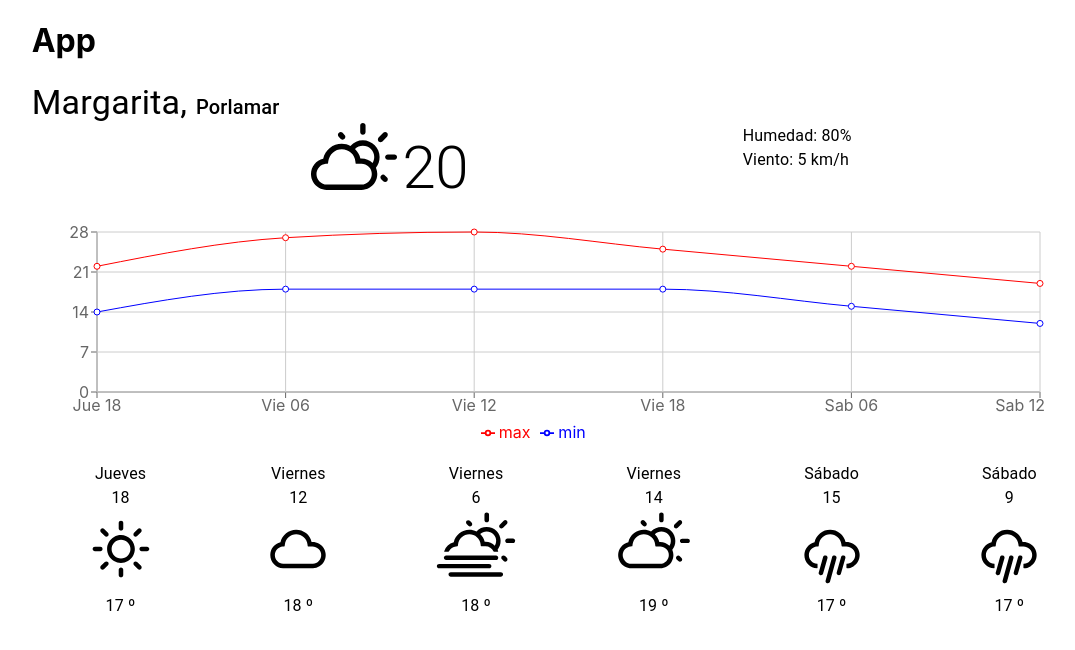
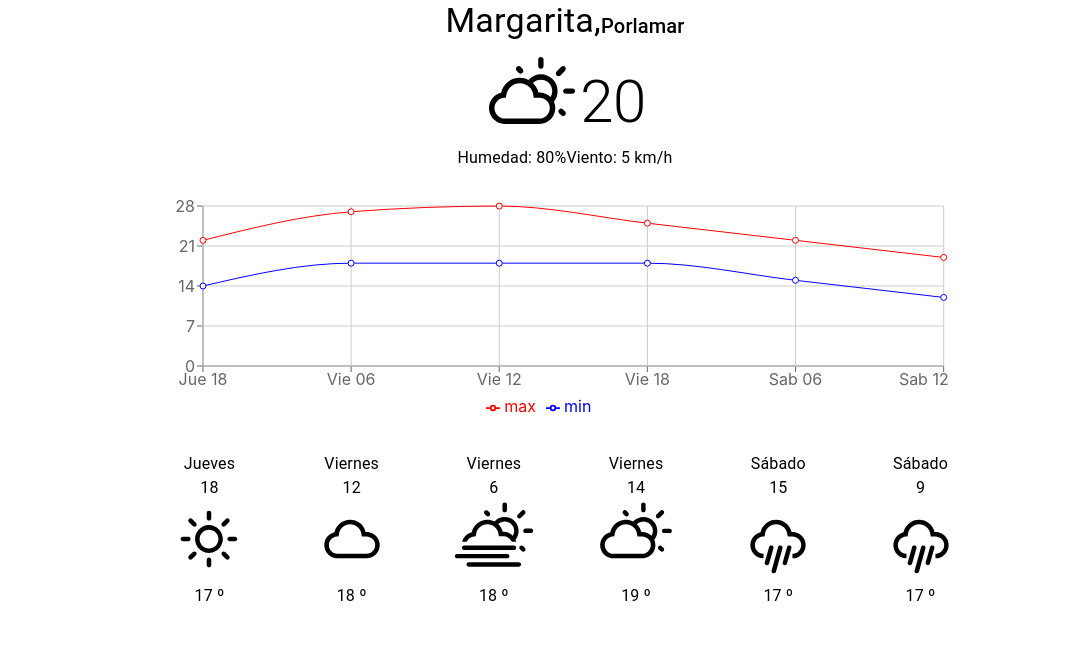
Before and after one commit to Leomiguel19/weather-app, a React (Create React App) app: page /city in a window 1280 px wide. Shown: the top 650 px of the page, without its empty margins (75-1150 px from the left). Built offline with nearby package versions, Linux system fonts and the light colour scheme.

Commit message:
Visual adjustments in CityPage

```diff
--- a/src/App.jsx
+++ b/src/App.jsx
@@ -15,8 +15,11 @@ const App = () => {
             justify="center"
             direction="row"
         >
-            <Grid item sm={10}>
-                <h1>App</h1>
+            <Grid item
+                xs={12}
+                sm={10}
+                md={10}
+                lg={8}>
                 <Router>
                     <Switch>
                         <Route exact path="/">
--- a/src/pages/CityPage.jsx
+++ b/src/pages/CityPage.jsx
@@ -64,17 +64,18 @@ const CityPage = () => {
         <Grid container
             justify="center"
             direction="column"
-        >
-            <Grid item xs={12}>
+            spacing={2}>
+            <Grid item container
+                xs={12}
+                justify="center"
+                alignItems="flex-end">
                 <CityInfo city={city} country={country} />
             </Grid>
-            <Grid container item xs={12}>
-                <Grid item xs={8}>
-                    <Weather state={state} temperature={temperature}/>
-                </Grid>
-                <Grid item xs={4}>
-                    <WeatherDetails humidity={humidity} wind={wind}/>
-                </Grid>
+            <Grid container item
+                xs={12}
+                justify="center">
+                <Weather state={state} temperature={temperature}/>
+                <WeatherDetails humidity={humidity} wind={wind}/>
             </Grid>
             <Grid item>
                 <ForecastChart data={data}/>
```
